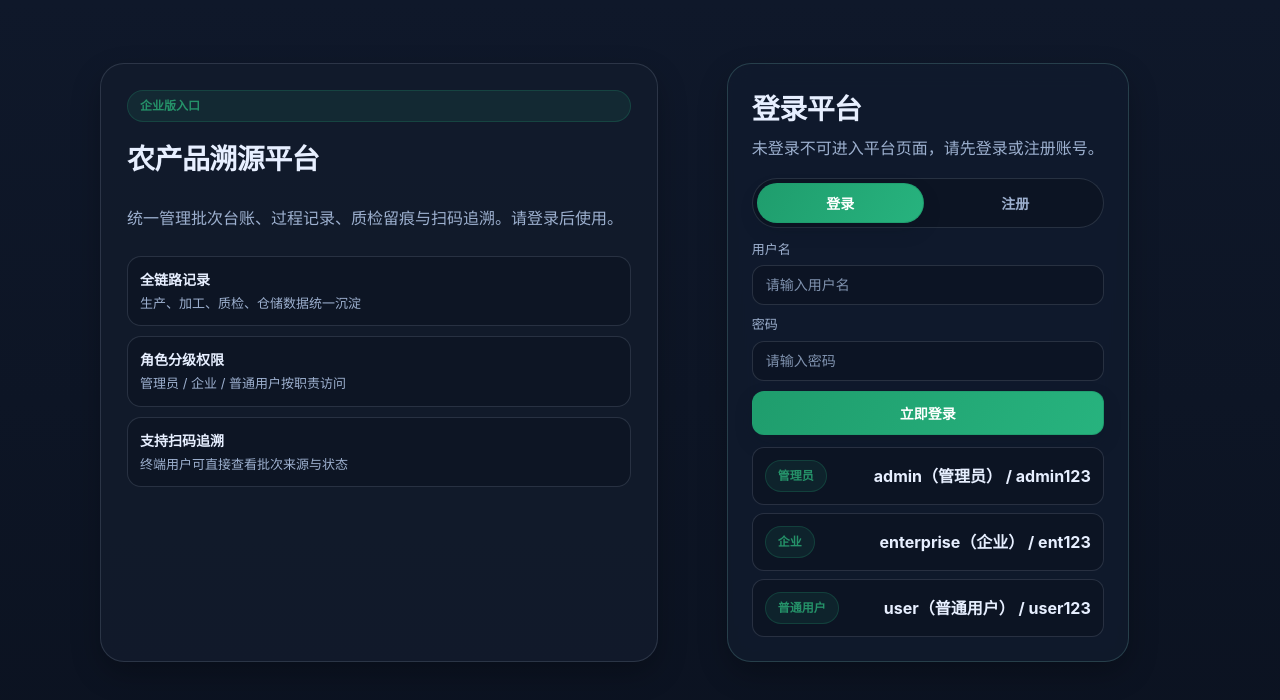
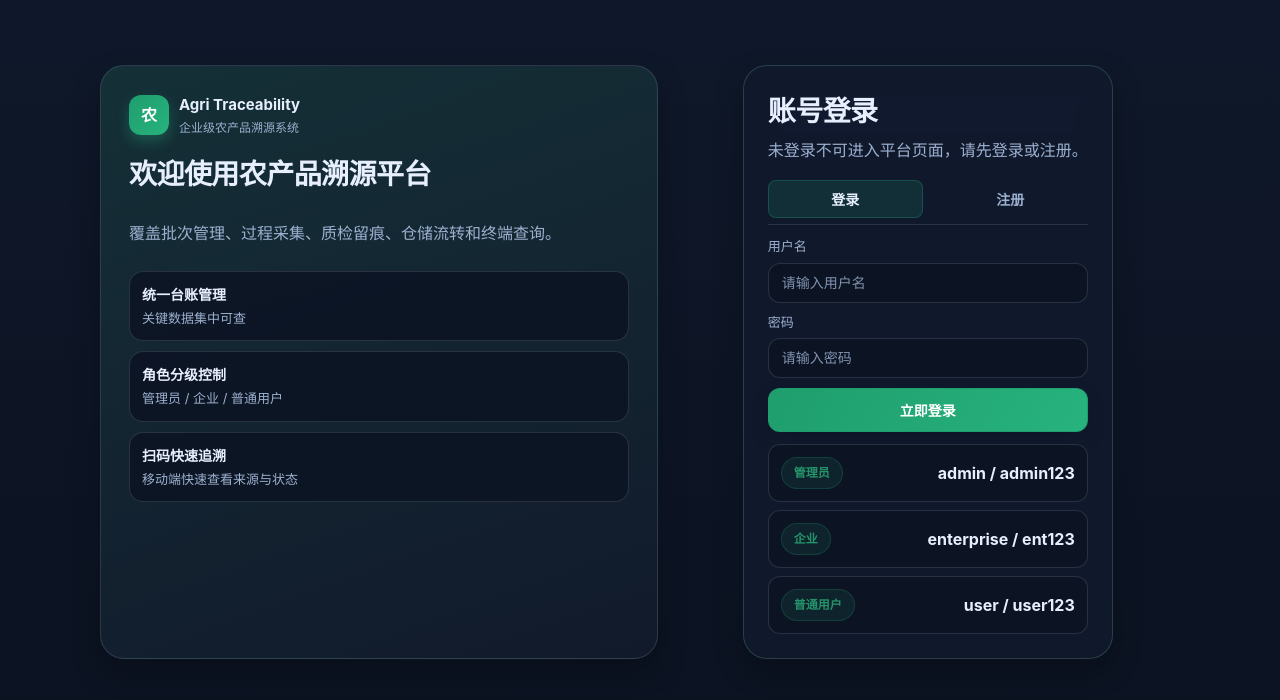
Before and after one commit to Souair/agri-traceability-java, a Vue app in the folder frontend/: page /auth in a window 1280 px wide. Shown: the top 700 px of the page. Built offline with nearby package versions, Linux system fonts and the light colour scheme; no server answers.

Commit message:
refactor: restyle auth page to match provided template direction

```diff
--- a/frontend/src/style.css
+++ b/frontend/src/style.css
@@ -692,12 +692,33 @@ code {
   gap: 18px;
 }
 
+.auth-template-like {
+  align-items: stretch;
+}
+
 .auth-panel {
   border-radius: 24px;
-  padding: 26px;
+  padding: 28px;
   display: grid;
   align-content: start;
   gap: 16px;
+  background: linear-gradient(160deg, color-mix(in srgb, var(--primary) 14%, var(--surface)) 0%, var(--surface) 100%);
+}
+
+.auth-brand-row {
+  display: flex;
+  align-items: center;
+  gap: 10px;
+}
+
+.auth-brand-row strong {
+  display: block;
+  font-size: 15px;
+}
+
+.auth-brand-row .hint {
+  margin: 2px 0 0;
+  font-size: 12px;
 }
 
 .auth-points {
@@ -711,7 +732,7 @@ code {
   border-radius: 14px;
   padding: 12px;
   border: 1px solid var(--border);
-  background: color-mix(in srgb, var(--surface-strong) 92%, transparent);
+  background: color-mix(in srgb, var(--surface-strong) 94%, transparent);
 }
 
 .auth-point strong {
@@ -729,6 +750,10 @@ code {
   margin-top: 12px;
 }
 
+.auth-demo-compact .demo-account-card {
+  align-items: center;
+}
+
 .demo-account-card {
   display: flex;
   align-items: center;
@@ -736,7 +761,7 @@ code {
   gap: 10px;
   padding: 12px;
   border-radius: 12px;
-  background: color-mix(in srgb, var(--surface-strong) 94%, transparent);
+  background: color-mix(in srgb, var(--surface-strong) 95%, transparent);
   border: 1px solid var(--border);
 }
 
@@ -749,21 +774,19 @@ code {
   border-radius: 24px;
   padding: 24px;
   backdrop-filter: saturate(160%) blur(14px);
-  background: color-mix(in srgb, var(--surface) 92%, transparent);
+  background: color-mix(in srgb, var(--surface) 94%, transparent);
   border: 1px solid color-mix(in srgb, var(--border-strong) 24%, var(--border));
 }
 
 .auth-tabs {
   display: flex;
-  gap: 8px;
+  gap: 10px;
   margin-bottom: 12px;
 }
 
-.auth-tabs-capsule {
-  padding: 4px;
-  border-radius: 999px;
-  border: 1px solid var(--border);
-  background: color-mix(in srgb, var(--surface-strong) 95%, transparent);
+.auth-tabs-line {
+  border-bottom: 1px solid var(--border);
+  padding-bottom: 6px;
 }
 
 .tab-pill {
@@ -782,11 +805,15 @@ code {
   box-shadow: none;
 }
 
-.tab-pill.active {
-  background: linear-gradient(120deg, var(--primary-strong), var(--primary));
-  color: var(--primary-text);
-  border-color: color-mix(in srgb, var(--primary-strong) 80%, transparent);
-  box-shadow: var(--btn-shadow);
+.tab-pill-line {
+  border-radius: 8px;
+  padding: 8px 12px;
+}
+
+.tab-pill-line.active {
+  background: color-mix(in srgb, var(--primary) 14%, transparent);
+  border-color: color-mix(in srgb, var(--primary) 26%, transparent);
+  color: var(--text-main);
 }
 
 .auth-header {
--- a/frontend/src/views/AuthView.vue
+++ b/frontend/src/views/AuthView.vue
@@ -1,36 +1,34 @@
 <template>
   <section class="auth-single-page">
-    <div class="auth-stage">
+    <div class="auth-stage auth-template-like">
       <aside class="auth-panel card glass">
-        <span class="pill">企业版入口</span>
-        <h2>农产品溯源平台</h2>
-        <p class="hint">统一管理批次台账、过程记录、质检留痕与扫码追溯。请登录后使用。</p>
+        <div class="auth-brand-row">
+          <span class="brand-icon">农</span>
+          <div>
+            <strong>Agri Traceability</strong>
+            <p class="hint">企业级农产品溯源系统</p>
+          </div>
+        </div>
+
+        <h2>欢迎使用农产品溯源平台</h2>
+        <p class="hint">覆盖批次管理、过程采集、质检留痕、仓储流转和终端查询。</p>
 
         <div class="auth-points">
-          <div class="auth-point">
-            <strong>全链路记录</strong>
-            <span>生产、加工、质检、仓储数据统一沉淀</span>
-          </div>
-          <div class="auth-point">
-            <strong>角色分级权限</strong>
-            <span>管理员 / 企业 / 普通用户按职责访问</span>
-          </div>
-          <div class="auth-point">
-            <strong>支持扫码追溯</strong>
-            <span>终端用户可直接查看批次来源与状态</span>
-          </div>
+          <div class="auth-point"><strong>统一台账管理</strong><span>关键数据集中可查</span></div>
+          <div class="auth-point"><strong>角色分级控制</strong><span>管理员 / 企业 / 普通用户</span></div>
+          <div class="auth-point"><strong>扫码快速追溯</strong><span>移动端快速查看来源与状态</span></div>
         </div>
       </aside>
 
       <section class="auth-wrap auth-clean card glass">
         <div class="auth-header">
-          <h2>{{ mode === 'login' ? '登录平台' : '注册账号' }}</h2>
-          <div class="hint">未登录不可进入平台页面，请先登录或注册账号。</div>
+          <h2>{{ mode === 'login' ? '账号登录' : '注册账号' }}</h2>
+          <div class="hint">未登录不可进入平台页面，请先登录或注册。</div>
         </div>
 
-        <div class="auth-tabs auth-tabs-capsule">
-          <button :class="['tab-pill', mode === 'login' ? 'active' : '']" @click="mode = 'login'">登录</button>
-          <button :class="['tab-pill', mode === 'register' ? 'active' : '']" @click="mode = 'register'">注册</button>
+        <div class="auth-tabs auth-tabs-line">
+          <button :class="['tab-pill tab-pill-line', mode === 'login' ? 'active' : '']" @click="mode = 'login'">登录</button>
+          <button :class="['tab-pill tab-pill-line', mode === 'register' ? 'active' : '']" @click="mode = 'register'">注册</button>
         </div>
 
         <p v-if="error" class="error">{{ error }}</p>
@@ -68,19 +66,10 @@
           </button>
         </form>
 
-        <div class="demo-login auth-demo-grid">
-          <div class="demo-account-card">
-            <span class="pill">管理员</span>
-            <strong>admin（管理员） / admin123</strong>
-          </div>
-          <div class="demo-account-card">
-            <span class="pill">企业</span>
-            <strong>enterprise（企业） / ent123</strong>
-          </div>
-          <div class="demo-account-card">
-            <span class="pill">普通用户</span>
-            <strong>user（普通用户） / user123</strong>
-          </div>
+        <div class="demo-login auth-demo-grid auth-demo-compact">
+          <div class="demo-account-card"><span class="pill">管理员</span><strong>admin / admin123</strong></div>
+          <div class="demo-account-card"><span class="pill">企业</span><strong>enterprise / ent123</strong></div>
+          <div class="demo-account-card"><span class="pill">普通用户</span><strong>user / user123</strong></div>
         </div>
       </section>
     </div>
```
